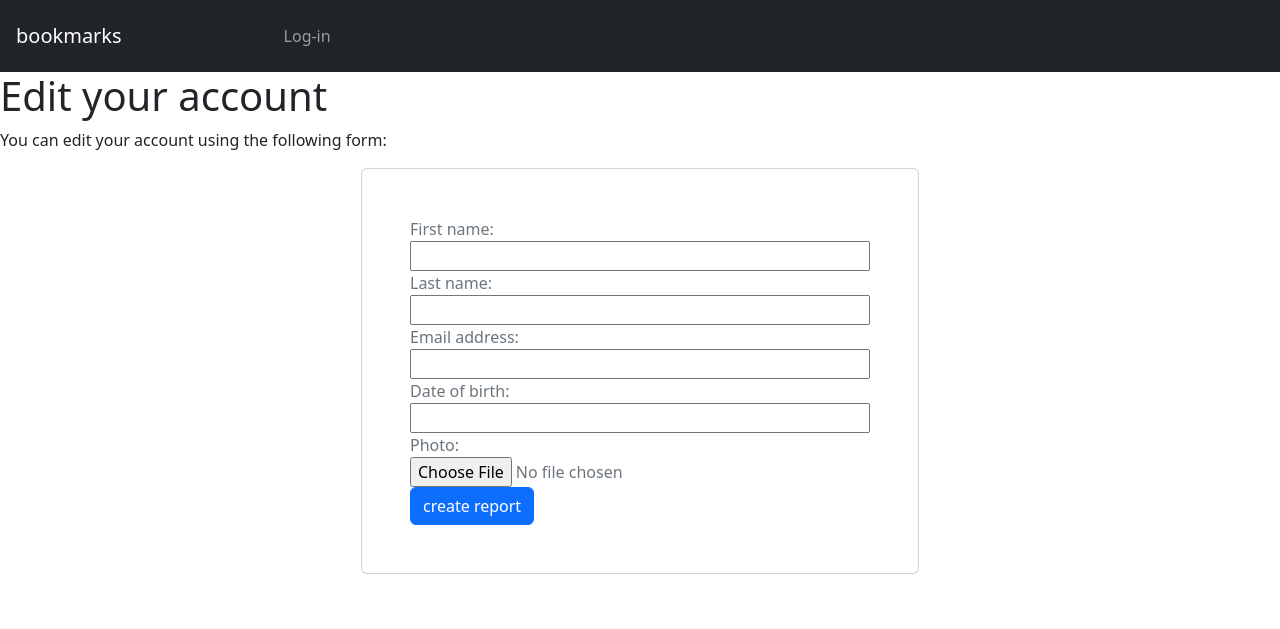
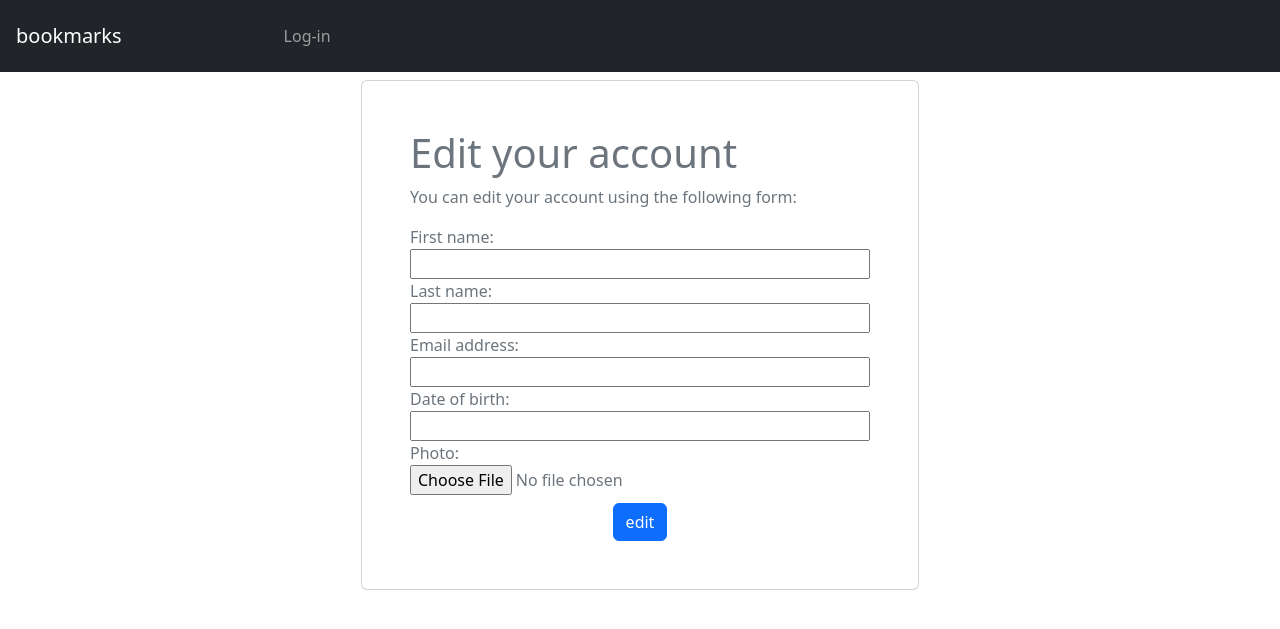
Before and after one commit to arshianajmipour/bookmarks, a Django app: template account/templates/account/edit.html in a window 1280 px wide. Shown: the top 629 px of the page. Run offline with Django 4.2, Linux system fonts and the light colour scheme; the template is opened without the code that fills it: values that come from a table or form of the project are taken from there, others are empty; some libraries are stand-ins or nearby versions.

Commit message:
bug fixes

```diff
--- a/account/templates/account/edit.html
+++ b/account/templates/account/edit.html
@@ -3,16 +3,17 @@
 {% block title %}Edit your account{% endblock %}
 
 {% block content %}
-  <h1>Edit your account</h1>
-  <p>You can edit your account using the following form:</p>
+
   <form method="post" class="d-flex flex-column align-items-center container mt-2" enctype="multipart/form-data">
     <div class="col-md-6 card px-5 py-5 d-flex justify-content-center  text-secondary">
+      <h1>Edit your account</h1>
+      <p>You can edit your account using the following form:</p>
       {{ user_form.as_table }}
       {{ profile_form.as_table }}
       {% csrf_token %}
       <div class="control-group">
-        <div class="controls">
-            <button type="submit" class="btn btn-primary ">create report</button>
+        <div class="controls col text-center">
+          <button type="submit" class="btn btn-primary mt-2">edit</button>
         </div>
       </div>
     </div>
```
Also changed, not shown: account/templates/registration/password_change_form.html (+6 -4 lines).
